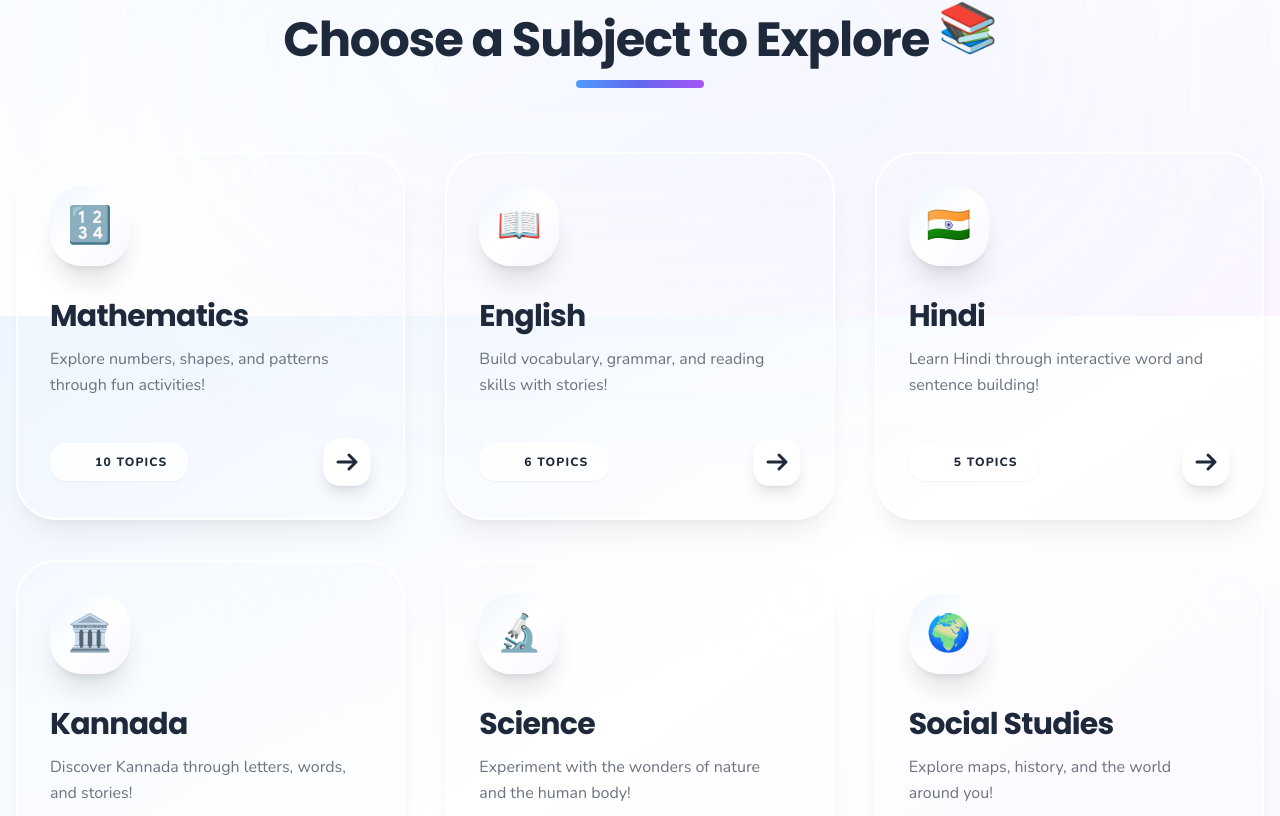
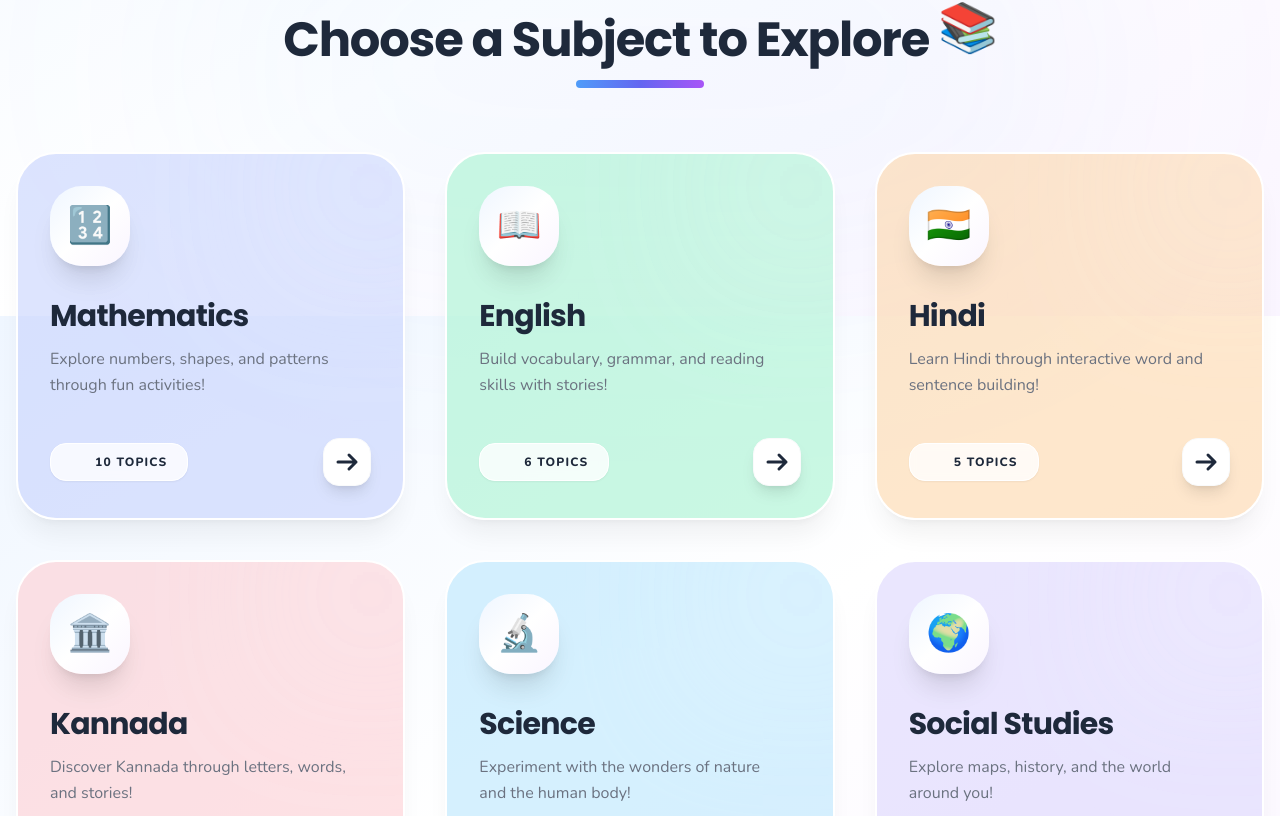
Before and after one commit to muzabasha/5std, a Next.js app: page / in a window 1280 px wide. Shown: the part 1284-2100 px from the top of the page. Built offline with nearby package versions, Linux system fonts and the light colour scheme.

Commit message:
Build Fix: Added dynamic background classes to Tailwind safelist

```diff
--- a/tailwind.config.ts
+++ b/tailwind.config.ts
@@ -57,6 +57,14 @@ const config: Config = {
       },
     },
   },
+  safelist: [
+    'bg-indigo-200/60',
+    'bg-emerald-200/60',
+    'bg-orange-200/60',
+    'bg-rose-200/60',
+    'bg-sky-200/60',
+    'bg-violet-200/60',
+  ],
   plugins: [],
 };
 export default config;
```
